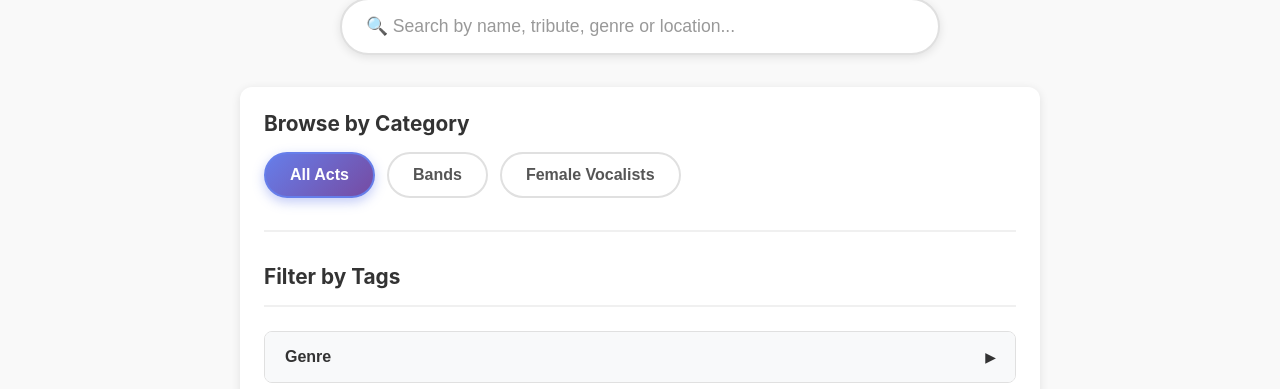
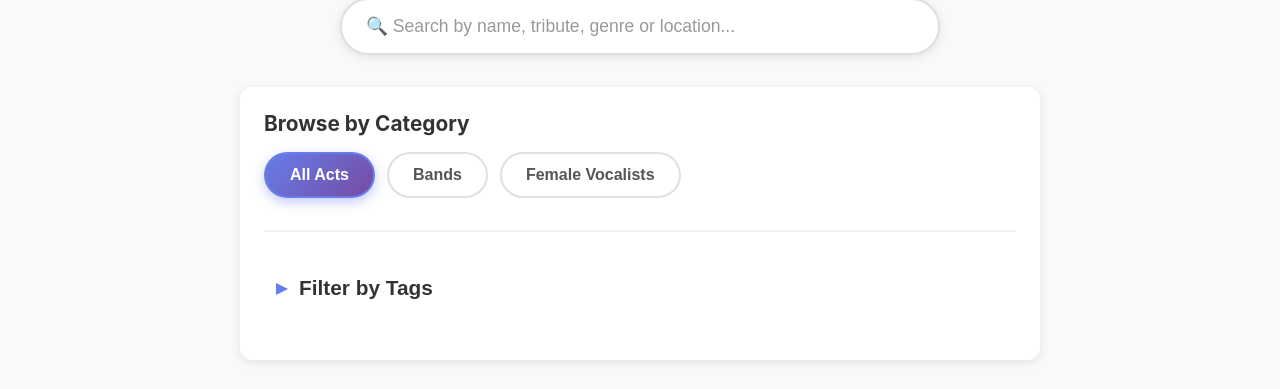
Before and after one commit to Scotbase/scotbaseV2, a React (Create React App) app: page /artists in a window 1280 px wide. Shown: the part 361-750 px from the top of the page. Built offline with nearby package versions, Linux system fonts and the light colour scheme.

Commit message:
collapse the filter by tags to ensure user sees the artists when they select a category

```diff
--- a/src/components/FilterBar.css
+++ b/src/components/FilterBar.css
@@ -62,10 +62,34 @@
   border-bottom: 2px solid #f0f0f0;
 }
 
+.filter-header-toggle {
+  width: 100%;
+  background: none;
+  border: none;
+  cursor: pointer;
+  text-align: left;
+  transition: all 0.3s;
+  padding: 0.75rem;
+  border-radius: 8px;
+}
+
+.filter-header-toggle:hover {
+  background: #f8f9ff;
+}
+
 .filter-header h3 {
   margin: 0;
   color: #333;
   font-size: 1.3rem;
+  display: flex;
+  align-items: center;
+  gap: 0.75rem;
+}
+
+.filter-header h3 .arrow {
+  font-size: 0.9rem;
+  color: #667eea;
+  transition: transform 0.3s;
 }
 
 .clear-all-btn {
@@ -259,6 +283,10 @@
     font-size: 1.1rem;
   }
 
+  .filter-header-toggle {
+    padding: 0.5rem;
+  }
+
   .parent-category-btn {
     font-size: 0.9rem;
     padding: 0.6rem 1.2rem;
--- a/src/components/FilterBar.js
+++ b/src/components/FilterBar.js
@@ -3,6 +3,7 @@ import './FilterBar.css';
 
 function FilterBar({ selectedTags, onTagsChange, selectedParentCategory, onParentCategoryChange, artists }) {
   const [expandedCategory, setExpandedCategory] = useState(null);
+  const [showTagFilters, setShowTagFilters] = useState(false); // Collapsed by default
 
   // Get all unique parent categories
   const getParentCategories = () => {
@@ -92,15 +93,29 @@ function FilterBar({ selectedTags, onTagsChange, selectedParentCategory, onParen
         </div>
       )}
 
-      <div className="filter-header">
-        <h3>Filter by Tags</h3>
+      <button
+        className="filter-header filter-header-toggle"
+        onClick={() => setShowTagFilters(!showTagFilters)}
+      >
+        <h3>
+          <span className="arrow">{showTagFilters ? '▼' : '▶'}</span>
+          Filter by Tags
+        </h3>
         {selectedTags.length > 0 && (
-          <button className="clear-all-btn" onClick={handleClearAll}>
+          <button
+            className="clear-all-btn"
+            onClick={(e) => {
+              e.stopPropagation();
+              handleClearAll();
+            }}
+          >
             Clear All ({selectedTags.length})
           </button>
         )}
-      </div>
+      </button>
 
+      {showTagFilters && (
+        <>
           {/* Selected Tags Display */}
           {selectedTags.length > 0 && (
             <div className="selected-tags">
@@ -152,6 +167,8 @@ function FilterBar({ selectedTags, onTagsChange, selectedParentCategory, onParen
           )
         ))}
           </div>
+        </>
+      )}
     </div>
   );
 }
```
Lines whose indentation alone changed are shown as unchanged.
